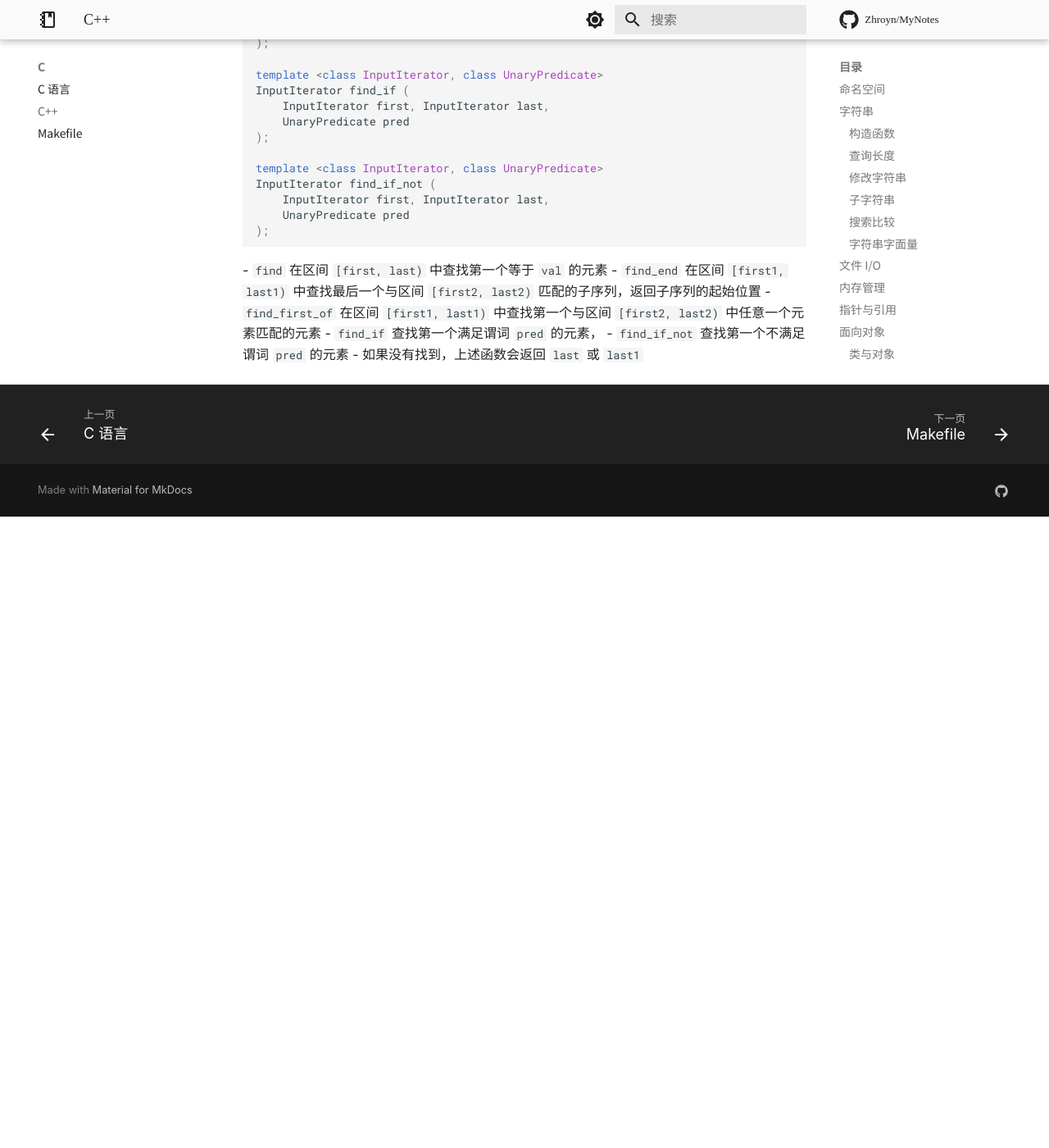
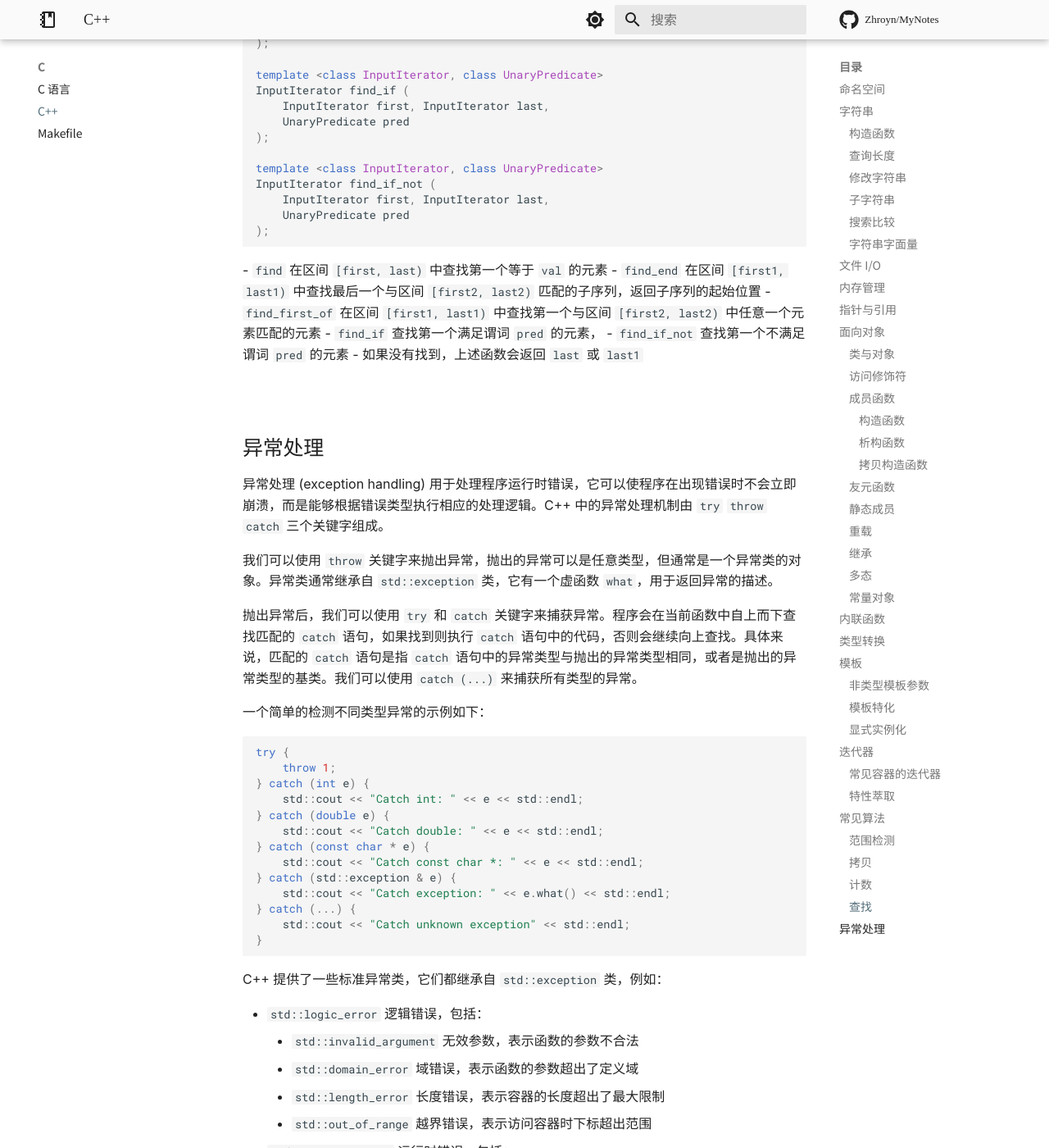
Before and after one commit to Pxtkn/MyNotes, an MkDocs documentation site: the page built from docs/C/CppNote.md, in a window 1280 px wide and 1400 px high, scrolled down 16595 px. Shown: the whole window at 82% size. Built offline with MkDocs 1.6.1 and Material for MkDocs 9.7.7, drawn with Linux system fonts in a browser that asks for light colours; nearby versions of some CDN libraries; library files that are not in the unit come from our copies; comment, search, counter and statistics services are not loaded; a style sheet for code colours, icons or effects is not loaded; before the commit the page ends 17225 px from its top, so only the background shows below that; some of the changed text lies outside the part shown.

Commit message:
docs: 向 C++ 笔记添加了异常处理及其他修改

````diff
--- a/docs/C/CppNote.md
+++ b/docs/C/CppNote.md
@@ -361,9 +361,9 @@
 
 函数模板和类模板的定义形式都是在最前面加上 `template` 关键字，后面跟上模板参数列表，例如 `template <typename T, ...>`，需要注意的有：
 
-- 每个模板参数可以有默认值，例如 `template <typename T = int>`
+- 模板参数可以有默认值，例如 `template <typename T = int>`
 - 模板参数列表中的 `typename` 可以用 `class` 替代，两者几乎没有区别
-- 当函数模板的返回类型是模板类型参数的类型成员时，需要在返回类型前加上 `typename` 关键字，以声明该成员是一个类型，例如 `typename T::value_type func() { ... }`
+- 当模板中用到模板类型参数的类型成员时，需要在它前面加上 `typename` 关键字，以声明该成员是一个类型，例如 `typename T::value_type func() { ... }`
 
 在调用函数模板和定义类模板对象时，编译器会尝试使用函数参数或者模板参数默认值来推断模板参数的类型，如果无法推断则需要显式指定模板参数，如 `func<int>(args)` 和 `ClassName<int> obj`。
 
@@ -671,3 +671,65 @@
 - `find_if` 查找第一个满足谓词 `pred` 的元素，
 - `find_if_not` 查找第一个不满足谓词 `pred` 的元素
 - 如果没有找到，上述函数会返回 `last` 或 `last1`
+
+
+
+
+
+
+
+
+<br>
+
+## 异常处理
+
+异常处理 (exception handling) 用于处理程序运行时错误，它可以使程序在出现错误时不会立即崩溃，而是能够根据错误类型执行相应的处理逻辑。C++ 中的异常处理机制由 `try` `throw` `catch` 三个关键字组成。
+
+我们可以使用 `throw` 关键字来抛出异常，抛出的异常可以是任意类型，但通常是一个异常类的对象。异常类通常继承自 `std::exception` 类，它有一个虚函数 `what`，用于返回异常的描述。
+
+抛出异常后，我们可以使用 `try` 和 `catch` 关键字来捕获异常。程序会在当前函数中自上而下查找匹配的 `catch` 语句，如果找到则执行 `catch` 语句中的代码，否则会继续向上查找。具体来说，匹配的 `catch` 语句是指 `catch` 语句中的异常类型与抛出的异常类型相同，或者是抛出的异常类型的基类。我们可以使用 `catch (...)` 来捕获所有类型的异常。
+
+一个简单的检测不同类型异常的示例如下：
+
+```cpp
+try {
+    throw 1;
+} catch (int e) {
+    std::cout << "Catch int: " << e << std::endl;
+} catch (double e) {
+    std::cout << "Catch double: " << e << std::endl;
+} catch (const char * e) {
+    std::cout << "Catch const char *: " << e << std::endl;
+} catch (std::exception & e) {
+    std::cout << "Catch exception: " << e.what() << std::endl;
+} catch (...) {
+    std::cout << "Catch unknown exception" << std::endl;
+}
+```
+
+C++ 提供了一些标准异常类，它们都继承自 `std::exception` 类，例如：
+
+- `std::logic_error` 逻辑错误，包括：
+    - `std::invalid_argument` 无效参数，表示函数的参数不合法
+    - `std::domain_error` 域错误，表示函数的参数超出了定义域
+    - `std::length_error` 长度错误，表示容器的长度超出了最大限制
+    - `std::out_of_range` 越界错误，表示访问容器时下标超出范围
+- `std::runtime_error` 运行时错误，包括：
+    - `std::range_error` 范围错误
+    - `std::overflow_error` 溢出错误
+    - `std::underflow_error` 下溢错误
+- `std::bad_alloc` 内存分配错误，当 `new` 失败时会抛出
+- `std::bad_cast` 类型转换错误，当 `dynamic_cast` 失败时会抛出
+- `std::bad_exception` 未捕获的异常，通常与 `std::unexpected` 一起使用
+- `std::bad_typeid` `typeid` 运算符错误，当 `typeid` 作用于空指针时会抛出
+
+我们还可以自定义异常类，只需要继承自 `std::exception` 类，并实现 `what` 函数即可。一个简单的自定义异常类的示例如下：
+
+```cpp
+class MyException : public std::exception {
+public:
+    const char * what() const noexcept override {
+        return "My exception";
+    }
+};
+```
````
